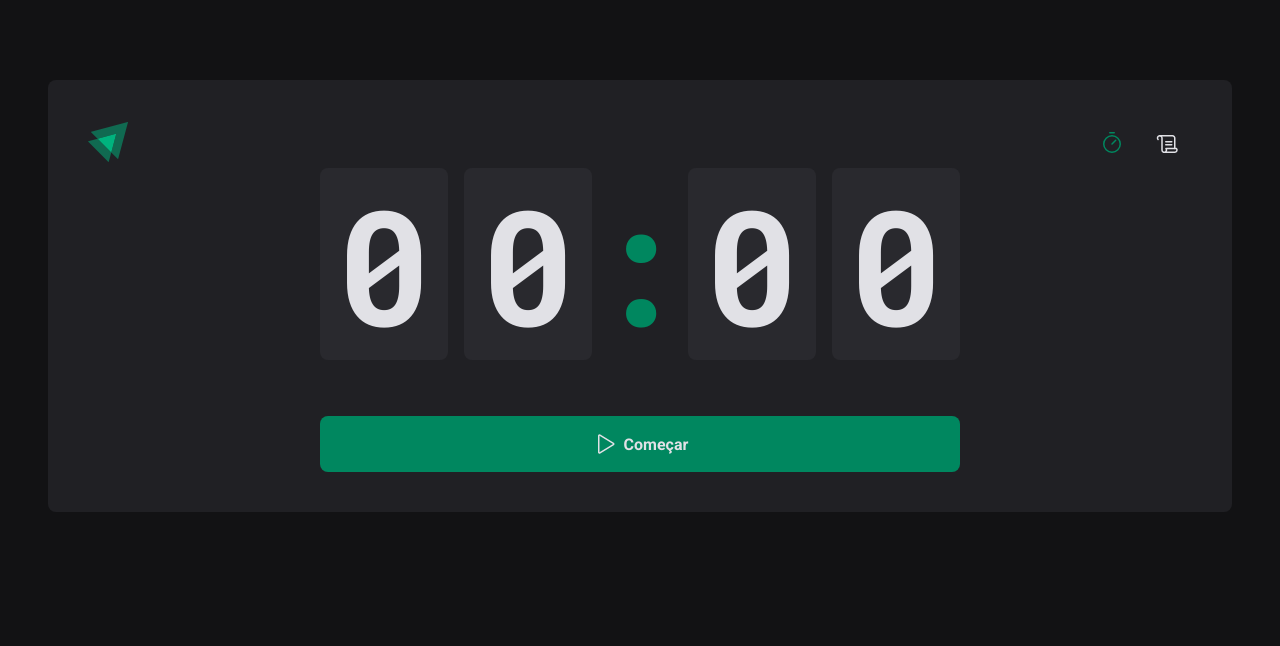
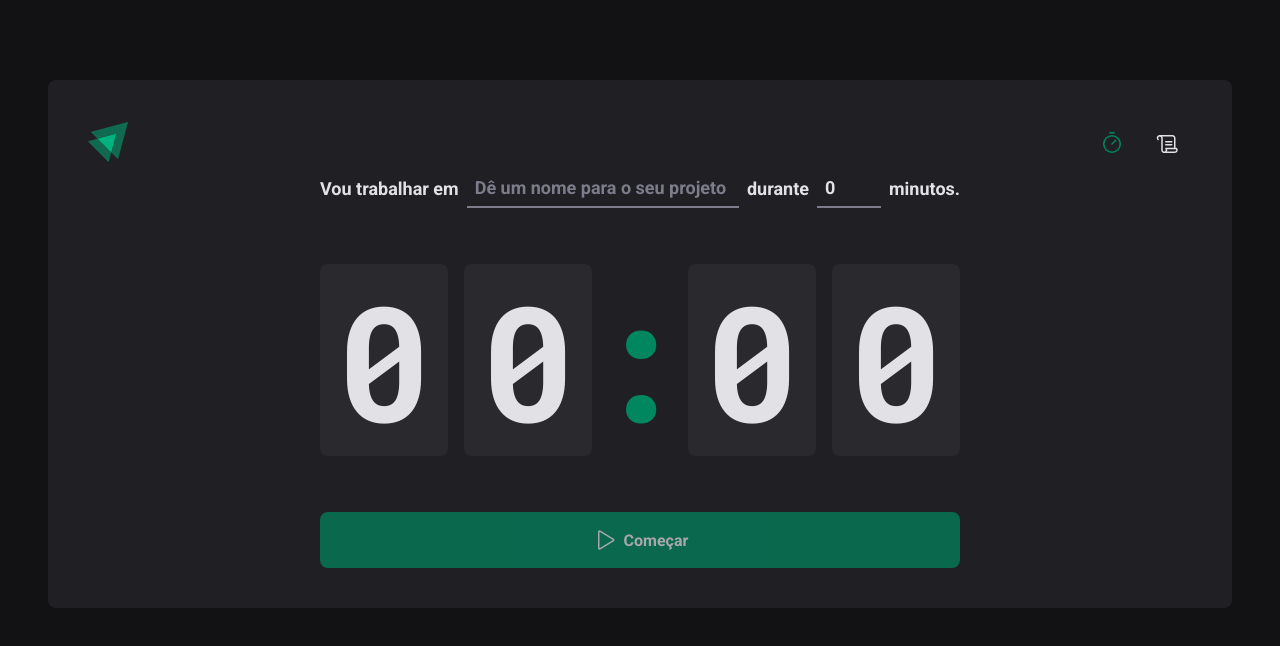
Before and after one commit to micael-diniz/ignite-timer-rocketseat, a React (Vite) app: page / in a window 1280 px wide. Shown: the top 646 px of the page. Built offline with nearby package versions, Linux system fonts and the light colour scheme.

Commit message:
feat(React context): Form context

```diff
--- a/src/pages/Home/components/Countdown/index.tsx
+++ b/src/pages/Home/components/Countdown/index.tsx
@@ -1,12 +1,16 @@
 import { differenceInSeconds } from 'date-fns'
-import { useContext, useEffect, useState } from 'react'
+import { useContext, useEffect } from 'react'
 import { CyclesContext } from '../..'
 import { CountdownContainer, Separator } from './styles'
 
 export function Countdown() {
-  const { activeCycle, activeCycleId, markCurrentCycleAsFinished } =
-    useContext(CyclesContext)
-  const [amountSecondsPassed, setAmountSecondsPassed] = useState(0)
+  const {
+    activeCycle,
+    activeCycleId,
+    markCurrentCycleAsFinished,
+    amountSecondsPassed,
+    setSecondsPassed,
+  } = useContext(CyclesContext)
 
   const totalSeconds = activeCycle ? activeCycle.minutesAmount * 60 : 0
 
@@ -23,10 +27,10 @@
         if (secondsDifference >= totalSeconds) {
           markCurrentCycleAsFinished()
 
-          setAmountSecondsPassed(totalSeconds)
+          setSecondsPassed(totalSeconds)
           clearInterval(interval)
         } else {
-          setAmountSecondsPassed(secondsDifference)
+          setSecondsPassed(secondsDifference)
         }
       }, 1000)
     }
@@ -34,7 +38,13 @@
     return () => {
       clearInterval(interval)
     }
-  }, [activeCycle, totalSeconds, activeCycleId, markCurrentCycleAsFinished])
+  }, [
+    activeCycle,
+    totalSeconds,
+    activeCycleId,
+    setSecondsPassed,
+    markCurrentCycleAsFinished,
+  ])
 
   const currentSeconds = activeCycle ? totalSeconds - amountSecondsPassed : 0
 
--- a/src/pages/Home/components/NewCycleForm/index.tsx
+++ b/src/pages/Home/components/NewCycleForm/index.tsx
@@ -1,6 +1,12 @@
 import { FormContainer, MinutesAmountInput, TaskInput } from './styles'
+import { useContext } from 'react'
+import { CyclesContext } from '../..'
+import { useFormContext } from 'react-hook-form'
 
 export function NewCycleForm() {
+  const { activeCycle } = useContext(CyclesContext)
+  const { register } = useFormContext()
+
   return (
     <FormContainer>
       <label htmlFor="task">Vou trabalhar em</label>
--- a/src/pages/Home/index.tsx
+++ b/src/pages/Home/index.tsx
@@ -1,16 +1,15 @@
 import { HandPalm, Play } from 'phosphor-react'
-// import { useForm } from 'react-hook-form'
-// import { zodResolver } from '@hookform/resolvers/zod'
-// import * as zod from 'zod'
+import { FormProvider, useForm } from 'react-hook-form'
+import { zodResolver } from '@hookform/resolvers/zod'
+import * as zod from 'zod'
 import { createContext, useState } from 'react'
-// import { differenceInSeconds } from 'date-fns'
 
 import {
   HomeContainer,
   StartCountdownButton,
   StopCountdownButton,
 } from './styles'
-// import { NewCycleForm } from './components/NewCycleForm'
+import { NewCycleForm } from './components/NewCycleForm'
 import { Countdown } from './components/Countdown'
 
 interface Cycle {
@@ -25,16 +24,43 @@
 interface CyclesContextType {
   activeCycle: Cycle | undefined
   activeCycleId: string | null
+  amountSecondsPassed: number
   markCurrentCycleAsFinished: () => void
+  setSecondsPassed: (seconds: number) => void
 }
 
 export const CyclesContext = createContext({} as CyclesContextType)
 
+const newCycleFormValidationSchema = zod.object({
+  task: zod.string().min(1, 'Informe a tarefa'),
+  minutesAmount: zod
+    .number()
+    .min(5, 'O ciclo precisa ser de no mínimo 5 minutos.')
+    .max(60, 'O ciclo precisa ser de no máximo 60 minutos.'),
+})
+
+type NewCycleFormData = zod.infer<typeof newCycleFormValidationSchema>
+
 export function Home() {
   const [cycles, setCycles] = useState<Cycle[]>([])
   const [activeCycleId, setActiveCycleId] = useState<string | null>(null)
+  const [amountSecondsPassed, setAmountSecondsPassed] = useState(0)
+
+  const newCycleForm = useForm<NewCycleFormData>({
+    resolver: zodResolver(newCycleFormValidationSchema),
+    defaultValues: {
+      task: '',
+      minutesAmount: 0,
+    },
+  })
+
+  const { handleSubmit, watch, reset } = newCycleForm
 
   const activeCycle = cycles.find((cycle) => cycle.id === activeCycleId)
+
+  function setSecondsPassed(seconds: number) {
+    setAmountSecondsPassed(seconds)
+  }
 
   function markCurrentCycleAsFinished() {
     setCycles((state) =>
@@ -48,22 +74,22 @@
     )
   }
 
-  // function handleCreateNewCycle(data: NewCycleFormData) {
-  //   const id = String(new Date().getTime())
+  function handleCreateNewCycle(data: NewCycleFormData) {
+    const id = String(new Date().getTime())
 
-  //   const newCycle: Cycle = {
-  //     id,
-  //     task: data.task,
-  //     minutesAmount: data.minutesAmount,
-  //     startDate: new Date(),
-  //   }
+    const newCycle: Cycle = {
+      id,
+      task: data.task,
+      minutesAmount: data.minutesAmount,
+      startDate: new Date(),
+    }
 
-  //   setCycles((state) => [...state, newCycle])
-  //   setActiveCycleId(id)
-  //   setAmountSecondsPassed(0)
+    setCycles((state) => [...state, newCycle])
+    setActiveCycleId(id)
+    setAmountSecondsPassed(0)
 
-  //   reset()
-  // }
+    reset()
+  }
 
   function handleInterruptCycle() {
     setCycles((state) =>
@@ -78,16 +104,24 @@
     setActiveCycleId(null)
   }
 
-  // const task = watch('task')
-  // const isSubmitDisable = !task
+  const task = watch('task')
+  const isSubmitDisable = !task
 
   return (
     <HomeContainer>
-      <form /* onSubmit={handleSubmit(handleCreateNewCycle)} */>
+      <form onSubmit={handleSubmit(handleCreateNewCycle)}>
         <CyclesContext.Provider
-          value={{ activeCycle, activeCycleId, markCurrentCycleAsFinished }}
+          value={{
+            activeCycle,
+            activeCycleId,
+            markCurrentCycleAsFinished,
+            amountSecondsPassed,
+            setSecondsPassed,
+          }}
         >
-          {/* <NewCycleForm /> */}
+          <FormProvider {...newCycleForm}>
+            <NewCycleForm />
+          </FormProvider>
           <Countdown />
         </CyclesContext.Provider>
 
@@ -97,7 +131,7 @@
             Interromper
           </StopCountdownButton>
         ) : (
-          <StartCountdownButton /* disabled={isSubmitDisable} */ type="submit">
+          <StartCountdownButton disabled={isSubmitDisable} type="submit">
             <Play size={24} />
             Começar
           </StartCountdownButton>
```
